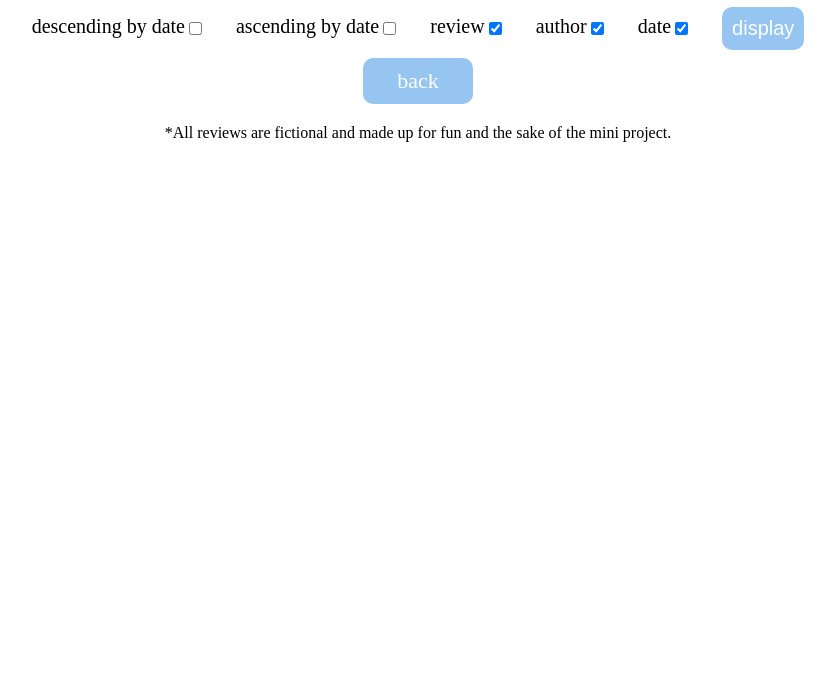
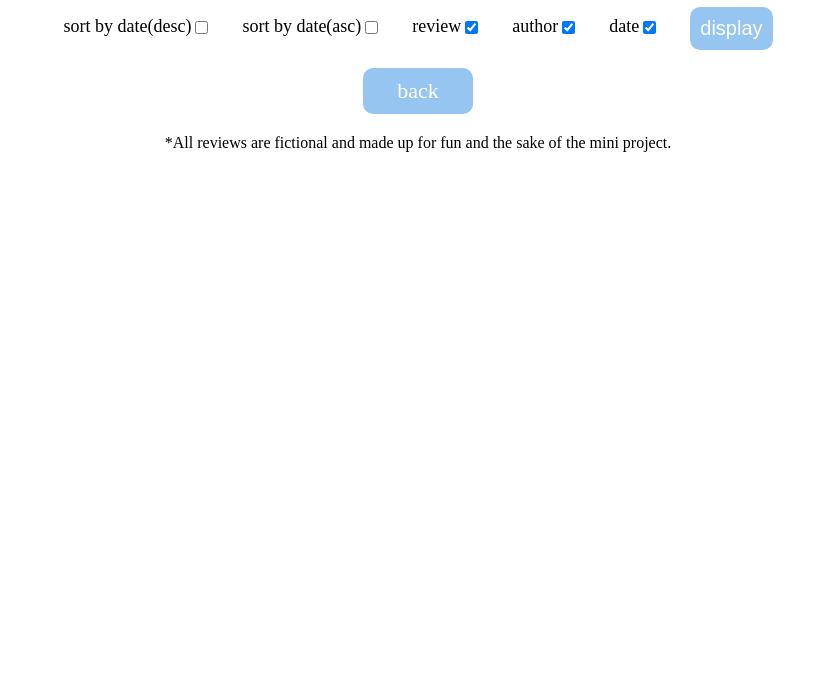
Before and after one commit to Jake-Kilmer/display_reviews, a plain HTML site: page reviews.html in a window 1280 px wide. Shown: the part 102-800 px from the top of the page, without its empty margins (222-1057 px from the left). Drawn offline with Linux system fonts and the light colour scheme.

Commit message:
updated mobile css

```diff
--- a/reviews.html
+++ b/reviews.html
@@ -4,7 +4,7 @@
     <meta name="keywords" content="Reviews, Business, HTML, CSS, Javascript">
     <meta name="viewport" content="width=device-width, initial-scale=1" />
     <link rel="stylesheet" href="https://cdnjs.cloudflare.com/ajax/libs/font-awesome/4.7.0/css/font-awesome.min.css">
-    <link rel="stylesheet" href="styles.css?t=202411">
+    <link rel="stylesheet" href="styles.css?t=20241112">
     <title>Display Reviews</title>
 </head>
 <body>
@@ -12,16 +12,26 @@
     <section id="mainControls">
         <div id="controlBox">
             <form id="reviewForm">
-            <label for="descending_by_date"><h2>descending by date</h2></label>
+                <div class="formBox formBox1">
+                    <label for="descending_by_date"><h2>sort by date(desc)</h2></label>
                     <input type="checkbox" id="descending_date" name="options" value="descending_by_date">
-            <label for="ascending_by_date"><h2>ascending by date</h2></label>
+                </div>
+                <div class="formBox formBox2">
+                    <label for="ascending_by_date"><h2>sort by date(asc)</h2></label>
                     <input type="checkbox" id="ascending_date" name="options" value="ascending_by_date">
+                </div>
+                <div class="formBox formBox3">
                     <label for="reviews"><h2>review</h2></label>
                     <input type="checkbox" id="reviews" name="options" value="reviews" checked>
+                </div>
+                <div class="formBox formBox4">
                     <label for="author"><h2>author</h2></label>
                     <input type="checkbox" id="author" name="options" value="author" checked>
+                </div>
+                <div class="formBox formBox5">
                     <label for="date"><h2>date</h2></label>
                     <input type="checkbox" id="date" name="options" value="date" checked>
+                </div>
                 <input id="reviewsSubmit" type="submit" value="display">
             </form>
         </div>
--- a/styles.css
+++ b/styles.css
@@ -40,7 +40,7 @@ h2, h3, h4 {
     padding: 0;
 }
 h2 {
-    font-size: 20px;
+    font-size: 18px;
     display: inline-block;
     font-weight: normal;
 }
@@ -51,7 +51,7 @@ p {
 #mainControls {
     margin: 0;
 }
-#mainContent {padding: 10px; margin: 60px auto 0;}
+#mainContent {padding: 10px; margin: 30px auto 0;}
 .disclaimer {
     text-align: center;
     padding: 20px 0 0 0;
@@ -107,9 +107,19 @@ p {
     position: relative;
     display: inline-block;
 }
-#reviewForm #reviewsSubmit, #selectReviewsForm #reviewsSubmit {
+#reviewForm #reviewsSubmit {
     display: block;
+    margin: 10px auto 0;
+}
+#selectReviewsForm #reviewsSubmit {
     margin: 30px auto 0;
+}
+.formBox {
+    margin: 0 0 10px 0;
+}
+.formBox3, .formBox4, .formBox5 {
+    display: inline-block;
+    vertical-align: middle;
 }
 #reviewsSubmit {
     display: block;
@@ -147,6 +157,10 @@ p {
 @media screen and (min-width: 500px) {
     #reviewForm #reviewsSubmit, #selectReviewsForm #reviewsSubmit {
         display: inline-block;
+        vertical-align: middle;
+        margin: 0;
+    }
+    .formBox3, .formBox4, .formBox5 {
         margin: 0;
     }
 }
@@ -165,6 +179,16 @@ p {
         width: calc(33% - 18px);
     }
 }
+@media screen and (min-width: 1000px) {
+    .formBox1, .formBox2 {
+        display: inline-block;
+        vertical-align: middle;
+        margin: 0;
+    }
+    .backToHome {
+        margin: 20px auto 0;
+    }
+}
 .checked {
     color: #ffb100;
 }
```
Also changed, not shown: index.html (+1 -1 lines). Lines whose indentation alone changed are shown as unchanged.
